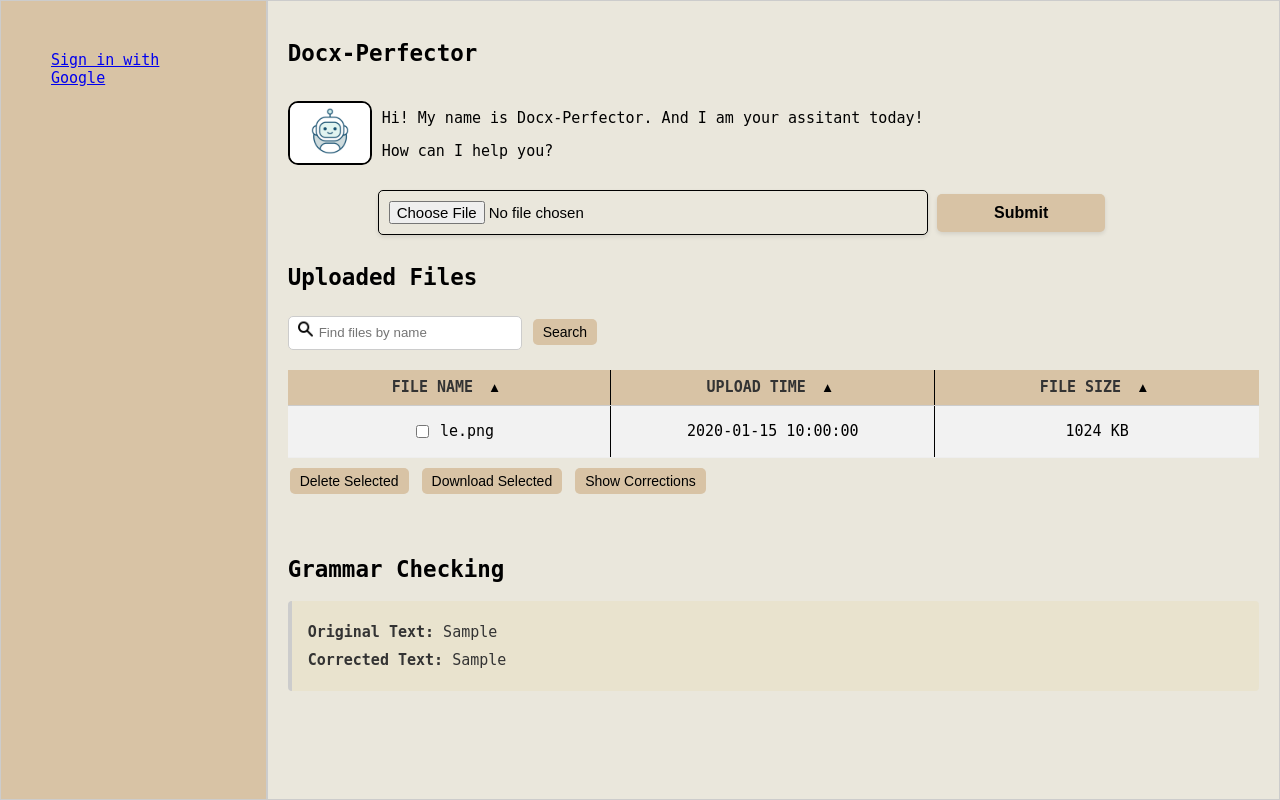
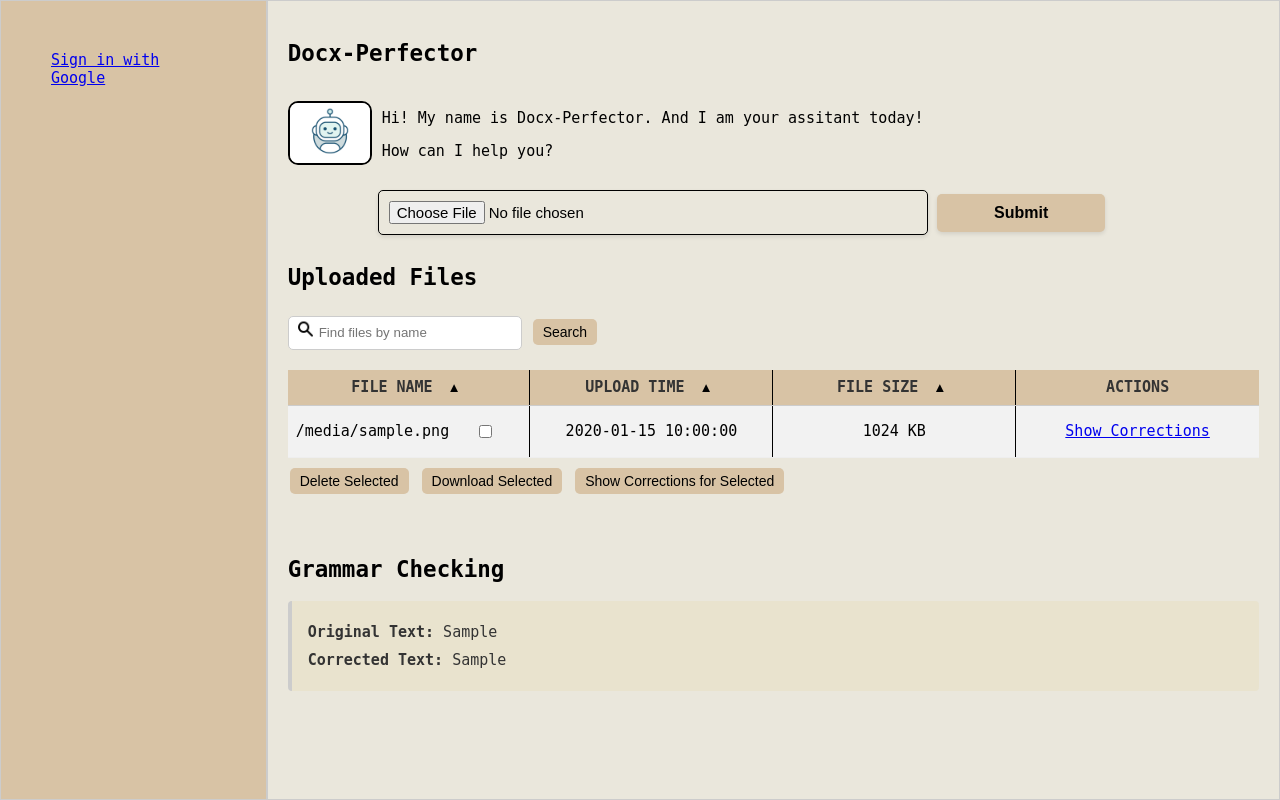
Before and after one commit to ThaiLe1220/doc_grammar, a Flask app: template my_flask_app/templates/index.html in a window 1280 px wide. Run offline with Flask 3, Linux system fonts and the light colour scheme; the template is opened without the code that fills it: most values are stand-ins (such as "Sample title", 1, 10 or a date in 2020); some libraries are stand-ins or nearby versions.

Commit message:
ok con de

```diff
--- a/my_flask_app/static/css/style.css
+++ b/my_flask_app/static/css/style.css
@@ -34,8 +34,6 @@ html {
   box-sizing: border-box;
   border: 1px solid #ccc;
   background-color: #eae7dc;
-  overflow-y: auto; /* Add this line */
-  max-height: 100vh; /* Add this line */
 }
 
 /* .container {
@@ -330,7 +328,6 @@ ul li a {
 } */
 
 .pagination {
-  width: 100%;
   display: flex;
   justify-content: center;
   /* Aligns children (the page numbers) in the center */
@@ -424,7 +421,7 @@ ul li a {
 .section-header,
 .file-entry {
   display: grid;
-  grid-template-columns: repeat(3, 1fr);
+  grid-template-columns: repeat(4, 1fr);
   align-items: stretch;
   /* Change from 'center' to 'stretch' */
 }
@@ -452,7 +449,8 @@ ul li a {
 /* Additional styles to ensure that the file-entry divs fill their cells */
 .file-name,
 .file-upload-time,
-.file-size {
+.file-size,
+.file-actions {
   flex-grow: 1;
   /* Make sure each cell fills the height */
   /* Other styling remains unchanged */
@@ -462,7 +460,7 @@ ul li a {
   background-color: #ffffff;
   /* White background for odd rows */
   display: grid;
-  grid-template-columns: repeat(3, minmax(0, 1fr));
+  grid-template-columns: repeat(4, 1fr);
   padding: 0px;
   border-bottom: 1px solid #eee;
 }
@@ -483,15 +481,6 @@ ul li a {
 .file-entry:hover {
   background-color: #e8e8e8;
   /* Slightly darker grey on hover for interactivity */
-}
-
-.file-name,
-.file-upload-time,
-.file-size {
-  overflow: hidden;
-  white-space: nowrap;
-  text-overflow: ellipsis;
-  padding: 0 15px;
 }
 
 .action-buttons button {
@@ -680,21 +669,3 @@ ul li a {
   pointer-events: none;
   /* Ensures the icon doesn't interfere with the input */
 }
-
-.action-buttons button.disabled {
-  background-color: #cccccc;
-  /* Gray background for disabled state */
-  color: #666666;
-  /* Dark gray text for disabled state */
-  cursor: not-allowed;
-  /* Cursor to indicate the button is not clickable */
-  pointer-events: none;
-  /* Disable button clicks */
-}
-
-.action-buttons button.disabled:hover {
-  background-color: #cccccc;
-  /* Keep the background color the same on hover */
-  color: #666666;
-  /* Keep the text color the same on hover */
-}
--- a/my_flask_app/templates/index.html
+++ b/my_flask_app/templates/index.html
@@ -151,19 +151,15 @@
                             {% endif %}
                         </button>
                     </div>
-                    <!-- <div class="section-title">Actions</div> -->
+                    <div class="section-title">Actions</div>
                 </div>
 
                 {% for file in files %}
                 <div class="file-entry">
-                    <div class="file-name">
-
+                    <div class="file-name">{{ file.file_name }}
                         <div class="file-actions">
                             <input type="checkbox" name="file-checkbox" value="{{ file.id }}">
                         </div>
-
-                        {{ file.file_name[11:] }}
-
                     </div>
                     <div class="file-upload-time">{{ file.upload_time.strftime('%Y-%m-%d %H:%M:%S') }}</div>
                     <div class="file-size">
@@ -173,10 +169,10 @@
                         {{ (file.file_size * 1024) | round(2) }} KB
                         {% endif %}
                     </div>
-                    <!-- <div class="file-actions">
+                    <div class="file-actions">
 
                          <a href="{{ url_for('file_blueprint.get_corrections', file_id=file.id) }}">Show Corrections</a>
-                    </div> -->
+                    </div>
 
 
                 </div>
@@ -197,9 +193,11 @@
                     <!-- Other form elements -->
                 </form>
 
-                <button id="deleteButton" onclick="performAction('delete')">Delete Selected</button>
-                <button id="downloadButton" onclick="performAction('download')">Download Selected</button>
-                <button id="showCorrectionsButton" onclick="performAction('show-corrections')">Show Corrections</button>
+                <button onclick="performAction('delete')">Delete Selected</button>
+
+                <button onclick="performAction('download')">Download Selected</button>
+
+                <button onclick="performAction('show-corrections')">Show Corrections for Selected</button>
             </div>
 
 
--- a/my_flask_app/utils/docx_utils.py
+++ b/my_flask_app/utils/docx_utils.py
@@ -40,7 +40,7 @@ async def correct_text_grammar(file_path):
                 if is_code_snippet(paragraph_text):
                     continue  # Skip code snippets
 
-                if len(paragraph_text) <= 40:
+                if len(paragraph_text) <= 30:
                     continue  # Skip paragraphs that are too short to be meaningful
 
                 if style_name in excluded_sections:
```
Also changed, not shown: my_flask_app/utils/grammar_checker.py (+8 -4 lines).
